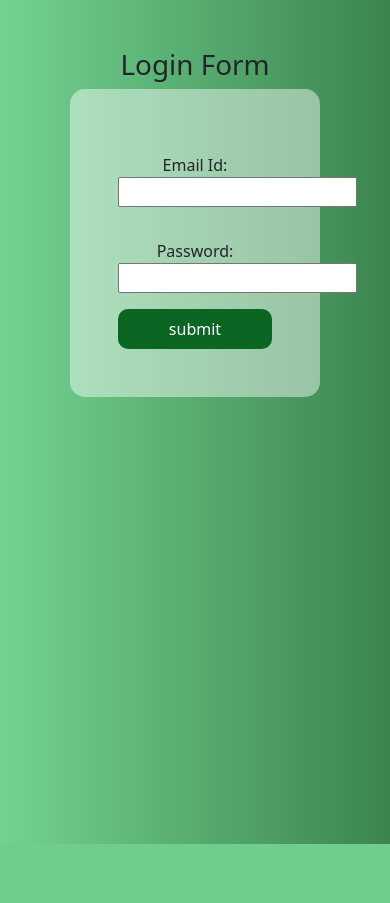
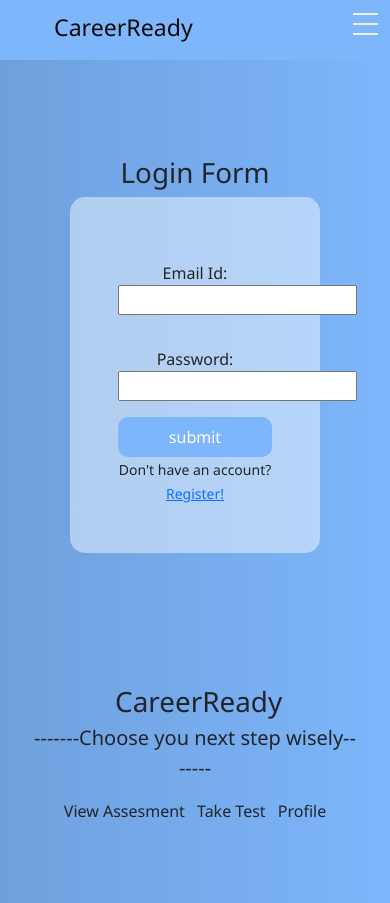
Before and after one commit to madhhuurrii/CareerReady, a Flask app: page /login in a window 390 px wide. Before the commit the page ends 844 px from the top, so only its background shows below. Run offline with Flask 2, Linux system fonts and the light colour scheme.

Commit message:
initial set

```diff
--- a/Flask_Setup/app.py
+++ b/Flask_Setup/app.py
@@ -7,6 +7,7 @@ from flask_sqlalchemy import SQLAlchemy
 app = Flask(__name__)
 app.secret_key = 'somesecretkeyiknow'
 app.config['SQLALCHEMY_DATABASE_URI'] = 'sqlite:///site.db'
+app.config['SQLAlCHEMY_ECHO']= True
 
 db = SQLAlchemy(app)
 
@@ -53,6 +54,7 @@ def login():
         if user and user.password == password:
             # session['user_id']=user.id
             return redirect(url_for('profile'))
+        flash("Wrong login details!!")
         return redirect(url_for('login'))
     return render_template('login.html')
 
--- /dev/null
+++ b/Flask_Setup/static/css/nav.css
@@ -0,0 +1,99 @@
+* {
+    box-sizing: border-box;
+  }
+
+  body {
+    margin: 0px;
+    font-family: 'segoe ui';
+  }
+
+  .nav-bar {
+    height: 60px;
+    width: 100%;
+    background-color: #7DB6FB ;
+    position: relative;
+  }
+
+  .nav-bar > .nav-header {
+    display: inline;
+  }
+
+  .nav-bar > .nav-header > .nav-title {
+    display: inline-block;
+    font-size: 22px;
+    font-weight: 500;
+    color: #0d0c0c;
+    padding: 10px 10px 10px 10px;
+  }
+
+  .nav-bar > .nav-btn {
+    display: none;
+  }
+
+  .nav-bar > .nav-links {
+    display: inline;
+    float: right;
+
+    font-size: 18px;
+  }
+
+  .nav-bar > .nav-links > a {
+    display: inline-block;
+    padding: 13px 10px 13px 10px;
+    text-decoration: none;
+    color: #131212;
+  }
+
+  .nav-bar > .nav-links > a:hover {
+    background-color: #7DB6FB ;
+  }
+
+  .nav-bar > #nav-check {
+    display: none;
+  }
+
+  @media (max-width:600px) {
+    .nav-bar > .nav-btn {
+      display: inline-block;
+      position: absolute;
+      right: 0px;
+      top: 0px;
+    }
+    .nav-bar > .nav-btn > label {
+      display: inline-block;
+      width: 50px;
+      height: 50px;
+      padding: 13px;
+    }
+    .nav-bar > .nav-btn > label:hover,.nav  #nav-check:checked ~ .nav-btn > label {
+      background-color: #7DB6FB ;
+    }
+    .nav-bar > .nav-btn > label > span {
+      display: block;
+      width: 25px;
+      height: 10px;
+      border-top: 2px solid #eee;
+    }
+    .nav-bar > .nav-links {
+      position: absolute;
+      display: block;
+      width: 100%;
+      background-color: #7DB6FB ;
+      height: 0px;
+      transition: all 0.3s ease-in;
+      overflow-y: hidden;
+      top: 50px;
+      left: 0px;
+    }
+    .nav-bar > .nav-links > a {
+      display: block;
+      width: 100%;
+    }
+    .nav-bar > #nav-check:not(:checked) ~ .nav-links {
+      height: 0px;
+    }
+    .nav-bar > #nav-check:checked ~ .nav-links {
+      height: calc(100vh - 50px);
+      overflow-y: auto;
+    }
+  }
--- a/Flask_Setup/static/css/styles.css
+++ b/Flask_Setup/static/css/styles.css
@@ -1,5 +1,5 @@
 .hire-login{
-    background: linear-gradient(270deg, rgba(11, 102, 35, 0.8) 0%, rgba(80, 200, 118, 0.8) 100%);
+    background: linear-gradient(270deg, #7DB6FB 0%,#6fa0dd  100%);
 
 }
 .hire-login-container{
@@ -10,14 +10,14 @@
     width:400px;
 }
 .hire-login-title{
-    color: #0B6623;
+    color: #7DB6FB;
 
 }
 .hire-login-subtitle{
-    color: #0B6623;
+    color: #7DB6FB;
 }
 .hire-login-submit{
-    background: #0B6623;
+    background: #7DB6FB;
 border-radius: 10px;
 color:#ffffff;
 border: none;
--- a/Flask_Setup/templates/base.html
+++ b/Flask_Setup/templates/base.html
@@ -9,11 +9,129 @@
     <link href="https://cdn.jsdelivr.net/npm/bootstrap@5.1.3/dist/css/bootstrap.min.css" rel="stylesheet" integrity="sha384-1BmE4kWBq78iYhFldvKuhfTAU6auU8tT94WrHftjDbrCEXSU1oBoqyl2QvZ6jIW3" crossorigin="anonymous">
     <link rel="stylesheet"
     href="{{url_for('static', filename='css/styles.css')}}">
-    <title>Hello, world!</title>
+    <link rel="stylesheet"
+    href="{{url_for('static', filename='css/nav.css')}}">
+    <title>CareerReady</title>
   </head>
   <body class="hire-login">
-    {% block body %}
+    <div class="nav-bar">
+      <input type="checkbox" id="nav-check">
+      <div class="nav-header">
+        <div class="nav-title fs-3 ps-5">
+         <div href="profile" class="text-decoration-none nav-links"><i class="fa fa-briefcase" aria-hidden="true"></i> &nbsp;CareerReady</div>
+        </div>
+      </div>
+      <div class="nav-btn">
+        <label for="nav-check">
+          <span></span>
+          <span></span>
+          <span></span>
+        </label>
+      </div>
+
+      <div class="nav-links float-right mx-lg-5 m-sm-0">
+        <a href=""  class="mx-lg-5 mx-sm-0 fs-5">Take Test</a>
+        <a href=""  class="mx-lg-5 mx-sm-0 fs-5 ">View Assesment</a>
+        <a href=""  class="mx-lg-5 mx-sm-0 fs-5">Profil eview</a>
+      </div>
+    </div>
+    <div class="pt-5 pb-5">
+      {% block body %}
+
     {% endblock body %}
+    </div>
+    <section class="hire-footer  p-3 ">
+      <div class="container p-3">
+
+        <div class="row">
+          <div class="col-md-12">
+            <div class="nav-header">
+              <div class="nav-title text-center fs-1">
+               <div href="/index" class="text-decoration-none text-center nav-links" target="_blank"><i class="fa fa-briefcase" aria-hidden="true"></i> &nbsp;CareerReady</div>
+               <div class="text-center fs-5 ">-------Choose you next step wisely-------</div>
+              </div>
+            </div>
+            <ul class="social mb-2 list-inline text-center mt-3">
+              <li class="list-inline-item  text-center">
+                View Assesment
+              </li>
+              <li class="list-inline-item  text-center">
+                Take Test
+              </li>
+              <li class="list-inline-item text-center">
+                Profile
+              </li>
+
+            </ul>
+            <ul class="social mb-2 list-inline text-center mt-3">
+              <li class="list-inline-item text-center">
+                <a
+                  href="#"
+                  class="
+                    social-link-1
+                    text-decoration-none
+                    text-center
+                    text-white
+                  "
+                  ><i class="fa  fa-instagram"></i
+                ></a>
+              </li>
+              <li class="list-inline-item text-center">
+                <a
+                  href="#"
+                  class="
+                    social-link-1
+                    text-decoration-none
+                    text-center
+                    text-white
+                  "
+                  ><i class="fa  fa-twitter"></i
+                ></a>
+              </li>
+              <li class="list-inline-item text-center">
+                <a
+                  href="#"
+                  class="
+                    social-link-1
+                    text-decoration-none
+                    text-center
+
+                  "
+                  ><i class="fa  fa-github"></i
+                ></a>
+              </li>
+              <li class="list-inline-item">
+                <a
+                  href="#"
+                  class="
+                    social-link-1
+                    text-decoration-none
+                    text-center
+
+                  "
+                  ><i class="fa  fa-linkedin"></i
+                ></a>
+              </li>
+            </ul>
+
+          </div>
+          <!-- <div class="col-md-6">
+            <ul class="social mb-2 list-inline text-center mt-3">
+              <li class="list-inline-item text-center">
+                HirePrep
+              </li>
+              <li class="list-inline-item text-center">
+                HireExplore
+              </li>
+              <li class="list-inline-item text-center">
+                HireNow
+              </li>
+            </ul>
+          </div> -->
+        </div>
+      </div>
+    </section>
+
 
     <!-- Optional JavaScript; choose one of the two! -->
 
--- /dev/null
+++ b/Flask_Setup/templates/footer.html
@@ -0,0 +1,5 @@
+{% extends 'base.html' %}
+
+{% block content %}
+
+{% endblock %}
--- a/Flask_Setup/templates/login.html
+++ b/Flask_Setup/templates/login.html
@@ -1,8 +1,15 @@
 {% extends 'base.html' %}
 {% block body %}
+
 <div class="container p-5">
     <h1 class="text-center">Login Form</h1>
-<form method="post" class="container hire-login-container p-5 align-text-center text-center">
+    {% with messages = get_flashed_messages() %}
+    {% if messages %}
+ <h1>{{message}}</h1>
+    {% endif %}
+ {% endwith %}
+    <form method="post" class="container hire-login-container p-5 align-text-center text-center">
+
     <div class="py-3">
         <label for="email">Email Id:</label>
         <input type="email" name="email" id="email" />
@@ -12,6 +19,7 @@
         <input type="password" name="password" id="password" />
     </div>
     <input type="submit" class="hire-login-submit p-2 w-100" value="submit" />
+    <small>Don't have an account? <a href="register">Register!</a></small>
 </form>
 </div>
 {% endblock body %}
--- a/Flask_Setup/templates/profile.html
+++ b/Flask_Setup/templates/profile.html
@@ -1,6 +1,10 @@
 {% extends 'base.html' %}
 {% block body %}
 
-<h1 class="text-center">Hello </h1>
+<h1 class="text-center">Hello {{user}} </h1>
+
+<div class="p-5"></div>
+<div class="p-5"></div>
+
 
 {% endblock body %}
--- a/Flask_Setup/templates/register.html
+++ b/Flask_Setup/templates/register.html
@@ -12,6 +12,8 @@
         <input type="password" name="password" id="password" />
     </div>
     <input type="submit" class="hire-login-submit p-2 w-100" value="submit" />
+    <small>Already have an account? <a href="login">login!</a></small>
 </form>
+
 </div>
 {% endblock body %}
```
Also changed, not shown: Flask_Setup/site.db, Flask_Setup/static/css/footer.css (added).
